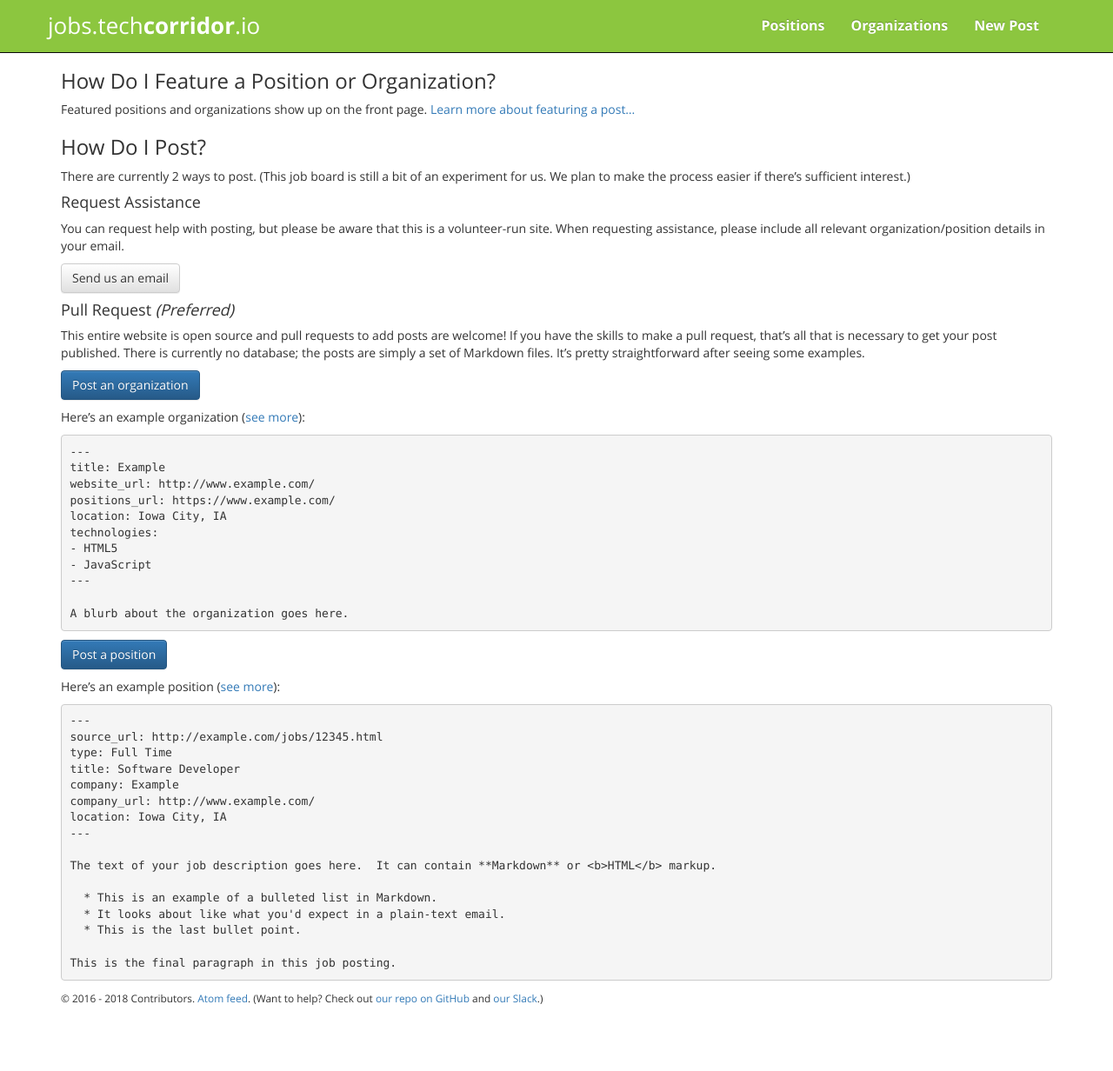
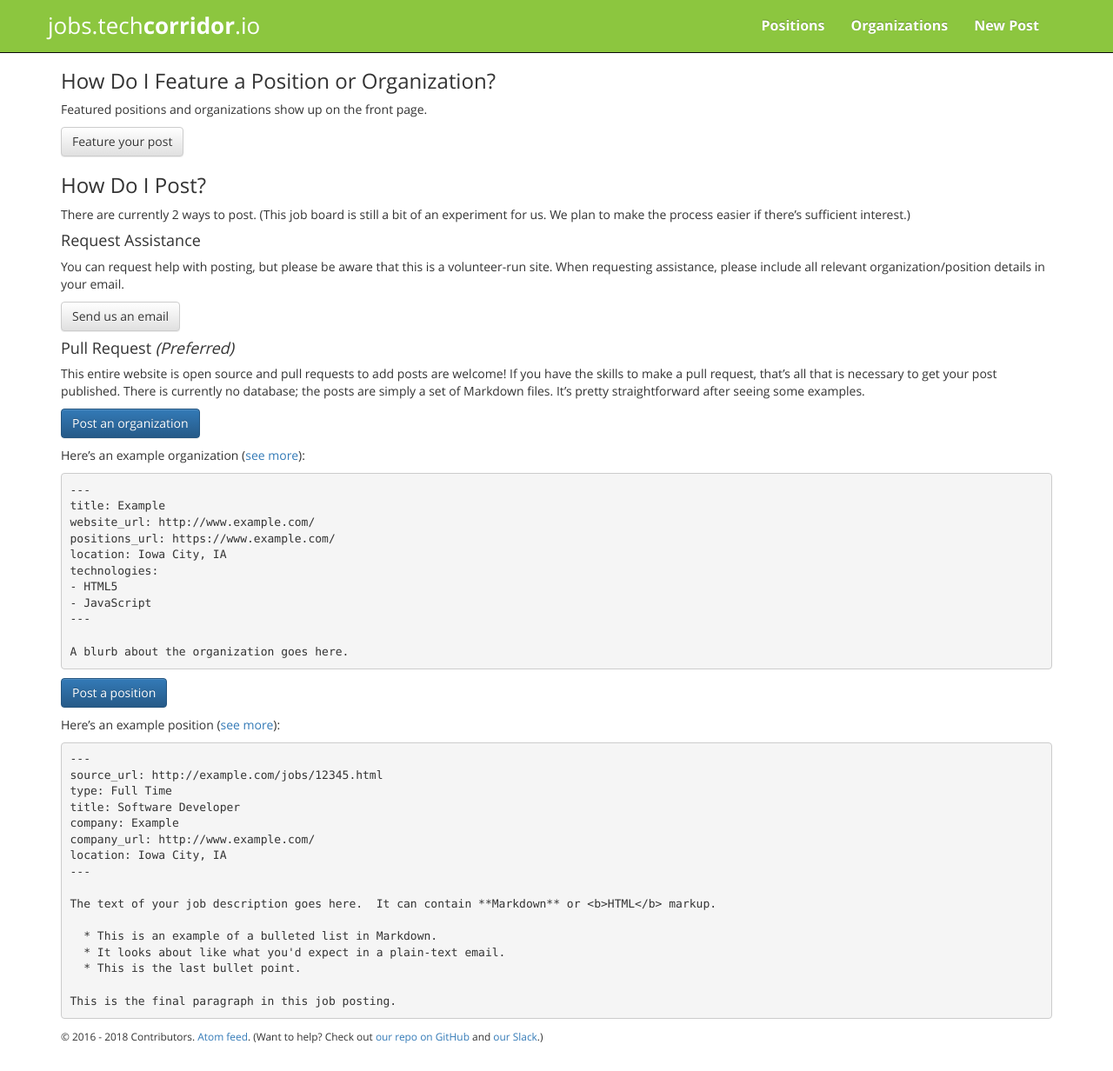
Before and after one commit to techcorridorio/jobs.techcorridor.io, a Jekyll site: the page built from how_to_post.md, in a window 1280 px wide and 1232 px high. Shown: the whole window at 87% size. Built offline with Jekyll 4.4.1, drawn with Linux system fonts in a browser that asks for light colours.

Commit message:
"Feature" button

```diff
--- a/how_to_post.md
+++ b/how_to_post.md
@@ -6,7 +6,9 @@ permalink: /posting/how-to
 
 ### How Do I Feature a Position or Organization?
 
-Featured positions and organizations show up on the front page.  [Learn more about featuring a post...](/feature/new)
+Featured positions and organizations show up on the front page.
+
+<a class="btn btn-default" href="/feature/new">Feature your post</a>
 
 ### How Do I Post?
 
```
